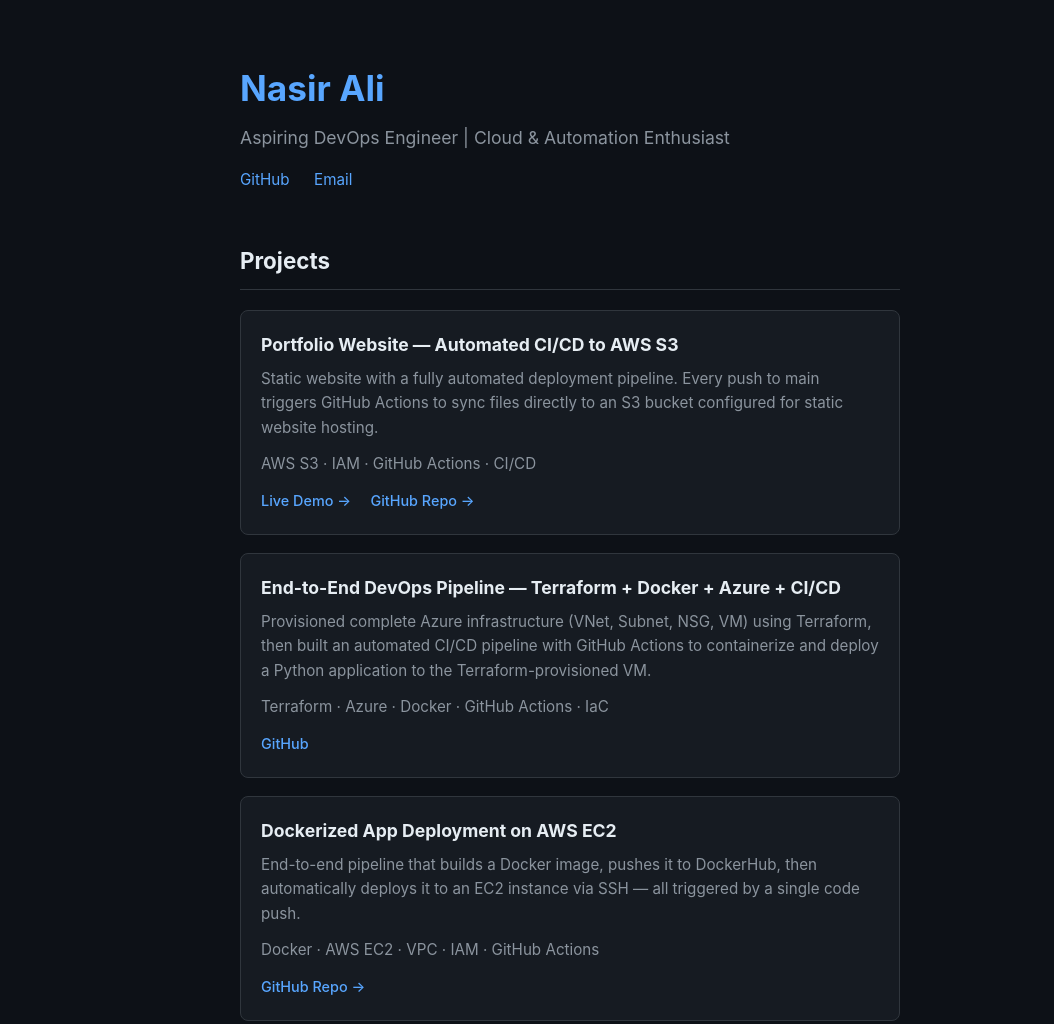
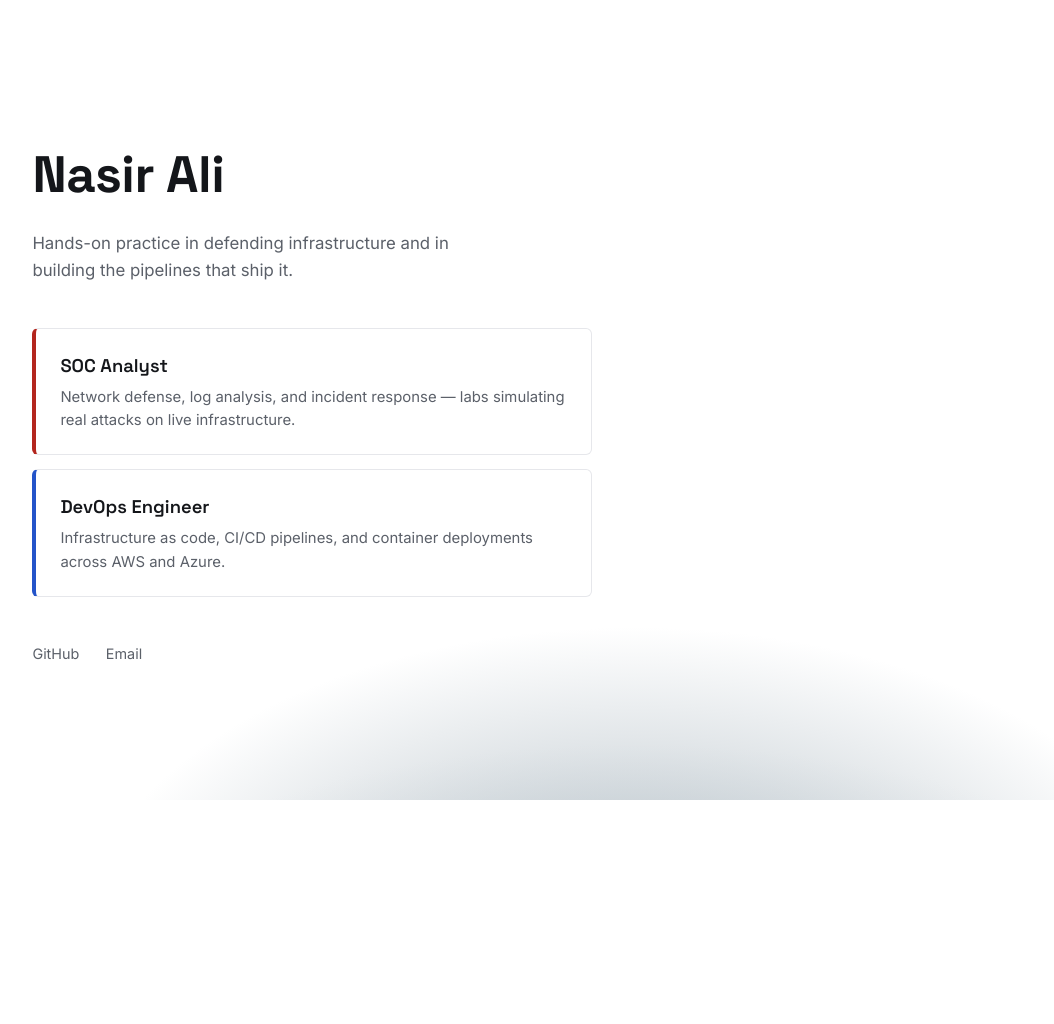
Before and after one commit to 4nasirsaifi-art/4nasirsaifi-art.github.io, a plain HTML site: page index.html in a window 1280 px wide. Shown: the top 1024 px of the page, without its empty margins (70-1124 px from the left). After the commit the page ends 800 px from the top, so only its background shows below. Drawn offline with Linux system fonts and the light colour scheme.

Commit message:
added soc section

```diff
--- a/index.html
+++ b/index.html
@@ -3,166 +3,134 @@
 <head>
 <meta charset="UTF-8">
 <meta name="viewport" content="width=device-width, initial-scale=1.0">
-    <title>Nasir Ali | DevOps Portfolio</title>
+<title>Nasir Ali</title>
+<link rel="preconnect" href="https://fonts.googleapis.com">
+<link rel="preconnect" href="https://fonts.gstatic.com" crossorigin>
+<link href="https://fonts.googleapis.com/css2?family=Space+Grotesk:wght@500;600;700&family=Inter:wght@400;500;600&display=swap" rel="stylesheet">
 <style>
-        * {
-            margin: 0;
-            padding: 0;
-            box-sizing: border-box;
+  :root{
+    --bg:#ffffff;
+    --ink:#14161a;
+    --muted:#5b6069;
+    --line:#e6e7eb;
+    --soc:#b3261e;
+    --devops:#2454c9;
   }
-        body {
-            font-family: -apple-system, BlinkMacSystemFont, 'Segoe UI', Arial, sans-serif;
-            background-color: #0d1117;
-            color: #e6edf3;
-            line-height: 1.6;
+  *{margin:0;padding:0;box-sizing:border-box;}
+  body{
+    font-family:'Inter',-apple-system,BlinkMacSystemFont,Arial,sans-serif;
+    background:var(--bg);
+    color:var(--ink);
+    line-height:1.6;
+    overflow-x:hidden;
   }
-        .container {
-            max-width: 700px;
-            margin: 0 auto;
-            padding: 60px 20px;
+  .hero{
+    min-height:100vh;
+    display:flex;
+    align-items:center;
+    position:relative;
+    padding:0 8vw;
+    background:
+      radial-gradient(60% 55% at 55% 118%, #aebac2 0%, rgba(174,186,194,0) 72%),
+      radial-gradient(78% 68% at 55% 142%, #c3ced5 0%, rgba(195,206,213,0) 72%),
+      radial-gradient(96% 80% at 55% 168%, #d8e0e5 0%, rgba(216,224,229,0) 72%),
+      radial-gradient(116% 92% at 55% 196%, #ebeff2 0%, rgba(235,239,242,0) 72%),
+      #ffffff;
   }
-        header {
-            margin-bottom: 50px;
+  .content{
+    position:relative;
+    z-index:1;
+    max-width:560px;
+    padding:60px 0;
   }
-        h1 {
-            font-size: 2.2rem;
-            margin-bottom: 8px;
-            color: #58a6ff;
+  h1{
+    font-family:'Space Grotesk',sans-serif;
+    font-weight:700;
+    font-size:clamp(2.2rem,5vw,3.2rem);
+    margin-bottom:14px;
+    letter-spacing:-0.01em;
   }
-        .tagline {
-            color: #8b949e;
-            font-size: 1.1rem;
+  .subtitle{
+    color:var(--muted);
+    font-size:1.05rem;
+    max-width:44ch;
+    margin-bottom:44px;
   }
-        .links {
-            margin-top: 15px;
+  .paths{
+    display:flex;
+    flex-direction:column;
+    gap:14px;
+    margin-bottom:44px;
   }
-        .links a {
-            color: #58a6ff;
-            text-decoration: none;
-            margin-right: 20px;
-            font-size: 0.95rem;
+  .path-card{
+    --accent:var(--devops);
+    display:block;
+    text-decoration:none;
+    color:inherit;
+    background:#fff;
+    border:1px solid var(--line);
+    border-left:4px solid var(--accent);
+    border-radius:6px;
+    padding:22px 24px;
+    transition:transform .15s ease, box-shadow .15s ease;
   }
-        .links a:hover {
-            text-decoration: underline;
+  .path-card:hover{
+    transform:translateX(6px);
+    box-shadow:0 4px 18px rgba(20,22,30,0.08);
   }
-        h2 {
-            font-size: 1.4rem;
-            margin-bottom: 20px;
-            border-bottom: 1px solid #30363d;
-            padding-bottom: 10px;
+  .path-card.soc{--accent:var(--soc);}
+  .path-card .label{
+    font-family:'Space Grotesk',sans-serif;
+    font-weight:600;
+    font-size:1.15rem;
+    margin-bottom:6px;
   }
-        .project {
-            background-color: #161b22;
-            border: 1px solid #30363d;
-            border-radius: 8px;
-            padding: 20px;
-            margin-bottom: 18px;
+  .path-card .desc{
+    color:var(--muted);
+    font-size:.93rem;
+    line-height:1.55;
   }
-        .project h3 {
-            font-size: 1.1rem;
-            margin-bottom: 8px;
-            color: #e6edf3;
+  .foot-links a{
+    color:var(--muted);
+    text-decoration:none;
+    margin-right:22px;
+    font-size:.9rem;
+    border-bottom:1px solid transparent;
   }
-        .project p {
-            color: #8b949e;
-            font-size: 0.95rem;
-            margin-bottom: 12px;
+  .foot-links a:hover{
+    color:var(--ink);
+    border-bottom-color:var(--ink);
   }
-        .tech {
-            font-size: 0.8rem;
-            color: #7ee787;
-            margin-bottom: 12px;
-        }
-        .project-links a {
-            display: inline-block;
-            margin-right: 15px;
-            color: #58a6ff;
-            text-decoration: none;
-            font-size: 0.9rem;
-            font-weight: 500;
-        }
-        .project-links a:hover {
-            text-decoration: underline;
-        }
-        footer {
-            margin-top: 50px;
-            text-align: center;
-            color: #8b949e;
-            font-size: 0.85rem;
+  @media (max-width:640px){
+    .hero{padding:0 6vw;}
+    .content{padding:80px 0;}
   }
 </style>
 </head>
 <body>
-    <div class="container">
-        <header>
+
+<div class="hero">
+  <div class="content">
     <h1>Nasir Ali</h1>
-            <p class="tagline">Aspiring DevOps Engineer | Cloud & Automation Enthusiast</p>
-            <div class="links">
+    <p class="subtitle">Hands-on practice in defending infrastructure and in building the pipelines that ship it.</p>
+
+    <div class="paths">
+      <a class="path-card soc" href="soc.html">
+        <div class="label">SOC Analyst</div>
+        <div class="desc">Network defense, log analysis, and incident response — labs simulating real attacks on live infrastructure.</div>
+      </a>
+      <a class="path-card devops" href="devops.html">
+        <div class="label">DevOps Engineer</div>
+        <div class="desc">Infrastructure as code, CI/CD pipelines, and container deployments across AWS and Azure.</div>
+      </a>
+    </div>
+
+    <div class="foot-links">
       <a href="https://github.com/4nasirsaifi-art" target="_blank">GitHub</a>
-                <a href="mailto:nasirsaifi740@gmail.com">Email</a>
+      <a href="mailto:4nasirsaifi@gmail.com">Email</a>
     </div>
-        </header>
-
-        <section>
-            <h2>Projects</h2>
-
-            <div class="project">
-                <h3>Portfolio Website — Automated CI/CD to AWS S3</h3>
-                <p>Static website with a fully automated deployment pipeline. Every push to main triggers GitHub Actions to sync files directly to an S3 bucket configured for static website hosting.</p>
-                <p class="tech">AWS S3 · IAM · GitHub Actions · CI/CD</p>
-                <div class="project-links">
-                    <a href="http://nasir-portfolio-site.s3-website.ap-south-1.amazonaws.com" target="_blank">Live Demo →</a>
-                    <a href="https://github.com/4nasirsaifi-art/my-portfolio-sites" target="_blank">GitHub Repo →</a>
-                </div>
-            </div>
-            <div class="project">
-    <h3>End-to-End DevOps Pipeline — Terraform + Docker + Azure + CI/CD</h3>
-    <p>Provisioned complete Azure infrastructure (VNet, Subnet, NSG, VM) using Terraform, then built an automated CI/CD pipeline with GitHub Actions to containerize and deploy a Python application to the Terraform-provisioned VM.</p>
-    <p class="tech">Terraform · Azure · Docker · GitHub Actions · IaC</p>
-    <div class="project-links">
-        <a href="https://github.com/4nasirsaifi-art/deploy" target="_blank">GitHub</a>
   </div>
 </div>
 
-            <div class="project">
-                <h3>Dockerized App Deployment on AWS EC2</h3>
-                <p>End-to-end pipeline that builds a Docker image, pushes it to DockerHub, then automatically deploys it to an EC2 instance via SSH — all triggered by a single code push.</p>
-                <p class="tech">Docker · AWS EC2 · VPC · IAM · GitHub Actions</p>
-                <div class="project-links">
-                    <a href="https://github.com/4nasirsaifi-art/docker-ec2-deploy" target="_blank">GitHub Repo →</a>
-                </div>
-            </div>
-<div class="project">
-    <h3>Automated CI/CD Deployment to Azure VM</h3>
-    <p>Dockerized Flask application deployed to an Azure Virtual Machine, with GitHub Actions automatically building, pushing to DockerHub, and redeploying via SSH on every code push.</p>
-    <p class="tech">Docker · Azure VM · GitHub Actions · CI/CD</p>
-    <div class="project-links">
-        <a href="https://github.com/4nasirsaifi-art/flask-app" target="_blank">GitHub Repo →</a>
-    </div>
-</div>
-<div class="project">
-                <h3>Dockerized Nginx App with GitHub Actions</h3>
-                <p>Automated CI/CD pipeline that builds a custom Nginx web application container, pushes the image to Docker Hub, and serves a live static page upon every code push.</p>
-                <p class="tech">Docker · Nginx · GitHub Actions · CI/CD · Docker Hub</p>
-                <div class="project-links">
-                    <a href="https://hub.docker.com/r/4nasir/mini-project" target="_blank">Docker Hub →</a>
-                    <a href="https://github.com/4nasirsaifi-art/mini-project" target="_blank">GitHub Repo →</a>
-                </div>
-            </div>
-<div class="project">
-    <h3>Dockerized Nginx App with CI/CD + Auto-Deployment</h3>
-    <p>Automated build-push-deploy pipeline that builds a Docker image, pushes it to DockerHub via GitHub Actions, and uses Watchtower to auto-detect and deploy new images — achieving zero-touch continuous deployment on every code push.</p>
-    <p class="tech">Docker · Nginx · GitHub Actions · DockerHub · Watchtower</p>
-    <div class="project-links">
-        <a href="https://hub.docker.com/r/4nasir/nginx-app" target="_blank">Docker Hub →</a>
-        <a href="https://github.com/4nasirsaifi-art/localtest" target="_blank">GitHub Repo →</a>
-    </div>
-</div>
-        </section>
-
-        <footer>
-            <p>More projects coming soon.</p>
-        </footer>
-    </div>
 </body>
 </html>
```
Also changed, not shown: devops.html (added, +187 -0 lines), soc.html (added, +161 -0 lines). Lines whose indentation alone changed are shown as unchanged.
